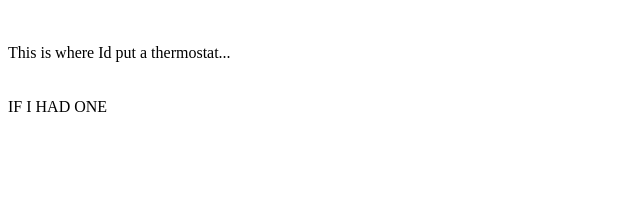
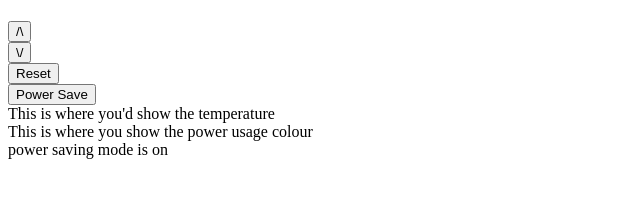
Before and after one commit to trbradley/thermostat, a plain HTML site: page thermostat.html in a window 1280 px wide. Shown: the whole page, without its empty margins (0-640 px from the left). Drawn offline with Linux system fonts and the light colour scheme.

Commit message:
Thermostat static html interface added

```diff
--- a/thermostat.html
+++ b/thermostat.html
@@ -2,11 +2,21 @@
 <html>
 <head>
   <title>Thermostat Simulation</title>
-  <script src="src/Thermostat.js"></script>
 </head>
 <body>
-<br><br>
-This is where Id put a thermostat...<br><br><br>
-IF I HAD ONE
+  <h1 id="temperature"></h1>
+
+  <button id='temp_up'>/\</button><br>
+  <button id='temp_down'>\/</button><br>
+  <button id='reset'>Reset</button><br>
+  <button id='power_save'>Power Save</button><br>
+<div id='temp'>
+    This is where you'd show the temperature
+</div>
+<div id='colour'>
+    This is where you show the power usage colour
+  </div>
+  power saving mode is <span id="PSM_status">on</span>
+  <script src="src/Thermostat.js"></script>
 </body>
 </html>
```
